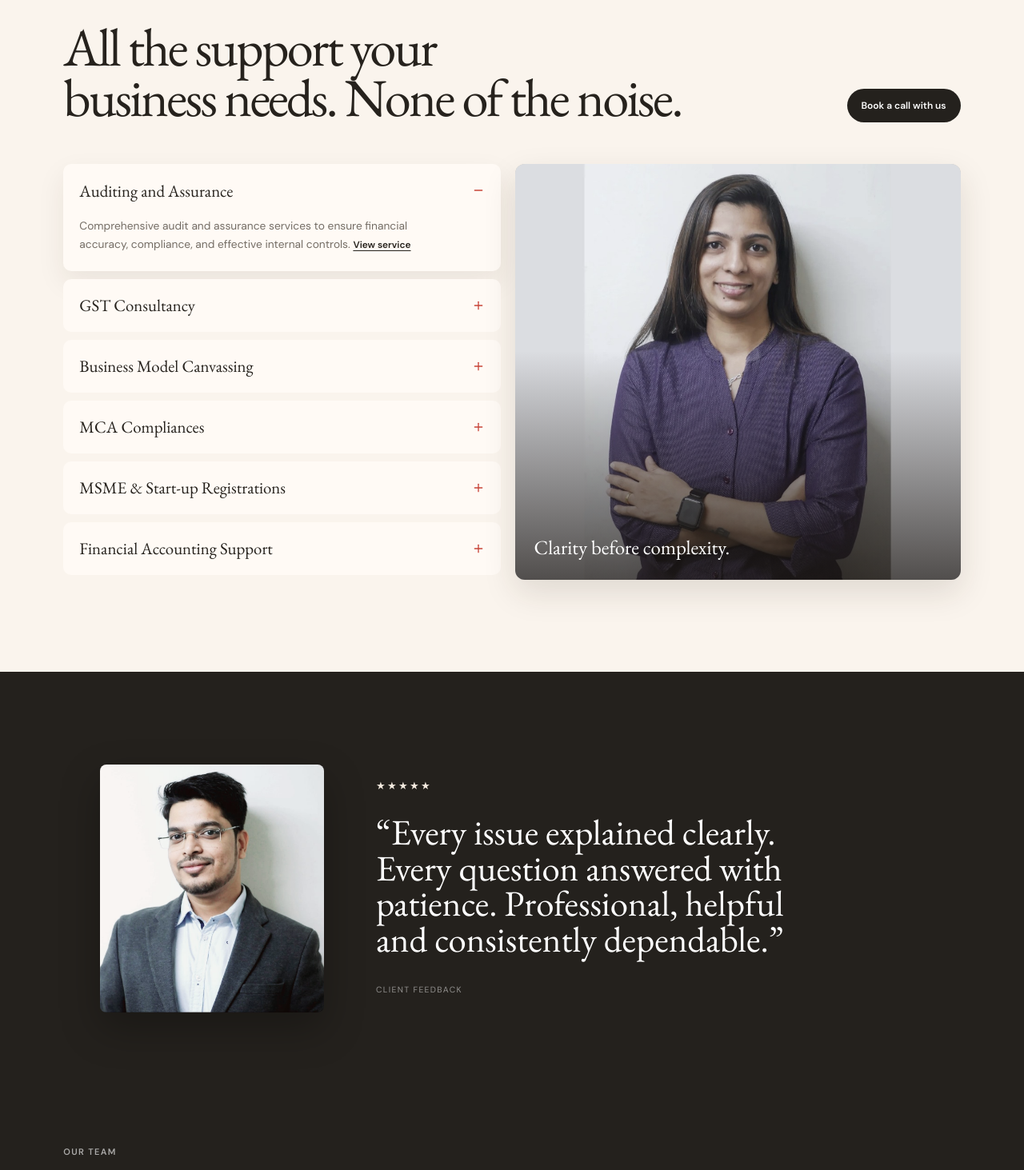
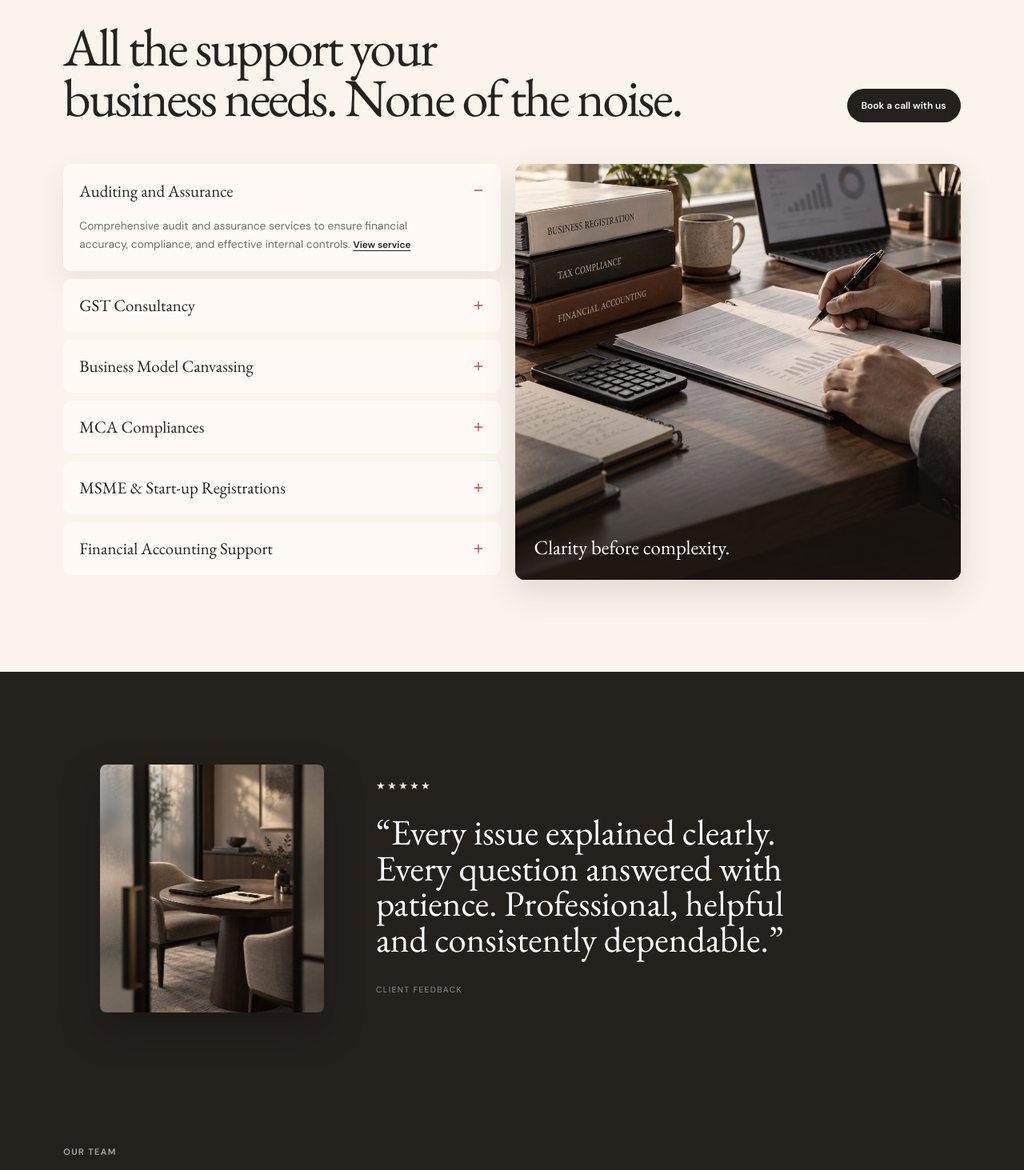
Before and after one commit to comlabs-technologies/ca-pratik-janrao, a Next.js app: page / in a window 1280 px wide. Shown: the part 1977-3440 px from the top of the page at 80% size. Built offline with nearby package versions, Linux system fonts and the light colour scheme.

Commit message:
Add homepage services and testimonial section photography
Save provided assets under public/images and wire them into the
services panel and client feedback block on the homepage.

Co-authored-by: Comlabs Technologies Private Limited <comlabs-technologies@users.noreply.github.com>

```diff
--- a/app/globals.css
+++ b/app/globals.css
@@ -209,7 +209,7 @@ h1,h2,h3,blockquote { text-wrap:balance; }
 .accordion-answer p { margin:0; padding:0 56px 0 20px; color:var(--muted); font-size:.86rem; line-height:1.65; transition:padding .36s var(--ease); }
 .accordion-item.open .accordion-answer p { padding-bottom:22px; }
 .services-image { position:relative; min-height:520px; overflow:hidden; border-radius:12px; background:#c9c3ba; box-shadow:0 16px 40px rgba(50,36,23,.13); }
-.services-image img { object-fit:cover; object-position:top center; filter:saturate(.72); transition:transform .75s var(--ease); }
+.services-image img { object-fit:cover; object-position:center; filter:saturate(.72); transition:transform .75s var(--ease); }
 .services-image:hover img { transform:scale(1.025); }
 .services-image::after { content:""; position:absolute; inset:45% 0 0; background:linear-gradient(transparent,rgba(28,23,19,.72)); }
 .services-image span { position:absolute; z-index:2; left:24px; bottom:22px; color:white; font-family:var(--serif); font-size:1.55rem; }
@@ -217,7 +217,7 @@ h1,h2,h3,blockquote { text-wrap:balance; }
 .dark-band { padding:clamp(92px,9vw,140px) var(--edge); background:var(--dark); color:white; }
 .review-block { max-width:1030px; margin:0 auto; display:grid; grid-template-columns:280px 1fr; gap:65px; align-items:center; }
 .review-portrait { position:relative; height:310px; overflow:hidden; border-radius:8px; box-shadow:0 20px 50px rgba(0,0,0,.28); }
-.review-portrait img { object-fit:cover; object-position:top; filter:saturate(.65); }
+.review-portrait img { object-fit:cover; object-position:center; filter:saturate(.65); }
 .stars { margin:0 0 25px; color:#f3eadf; font-size:.82rem; letter-spacing:.17em; }
 .review-copy blockquote { max-width:680px; margin:0 0 27px; font-family:var(--serif); font-size:clamp(2.25rem,3.5vw,3.8rem); font-weight:400; line-height:1; }
 .review-copy span { color:rgba(255,255,255,.5); font-size:.65rem; letter-spacing:.13em; text-transform:uppercase; }
--- a/components/home/home-page.tsx
+++ b/components/home/home-page.tsx
@@ -168,7 +168,7 @@ export function HomePage() {
             })}
           </div>
           <div className="services-image">
-            <Image src="/images/anita-swami.png" alt="CMA Anita Swami advising a client" fill sizes="(max-width: 800px) 100vw, 44vw" />
+            <Image src="/images/services-desk.jpg" alt="Professional desk with business registration, tax compliance, and financial accounting documents" fill sizes="(max-width: 800px) 100vw, 44vw" />
             <span>Clarity before complexity.</span>
           </div>
         </div>
@@ -177,7 +177,7 @@ export function HomePage() {
       <section className="dark-band" id="reviews">
         <div className="review-block reveal">
           <div className="review-portrait">
-            <Image src="/images/pratik-janrao.jpeg" alt="CA Pratik Janrao" fill sizes="280px" />
+            <Image src="/images/testimonial-consultation-room.jpg" alt="A private consultation room with a round table and professional meeting setup" fill sizes="280px" />
           </div>
           <div className="review-copy">
             <p className="stars">★★★★★</p>
```
Also changed, not shown: public/images/services-desk.jpg (added), public/images/testimonial-consultation-room.jpg (added).
